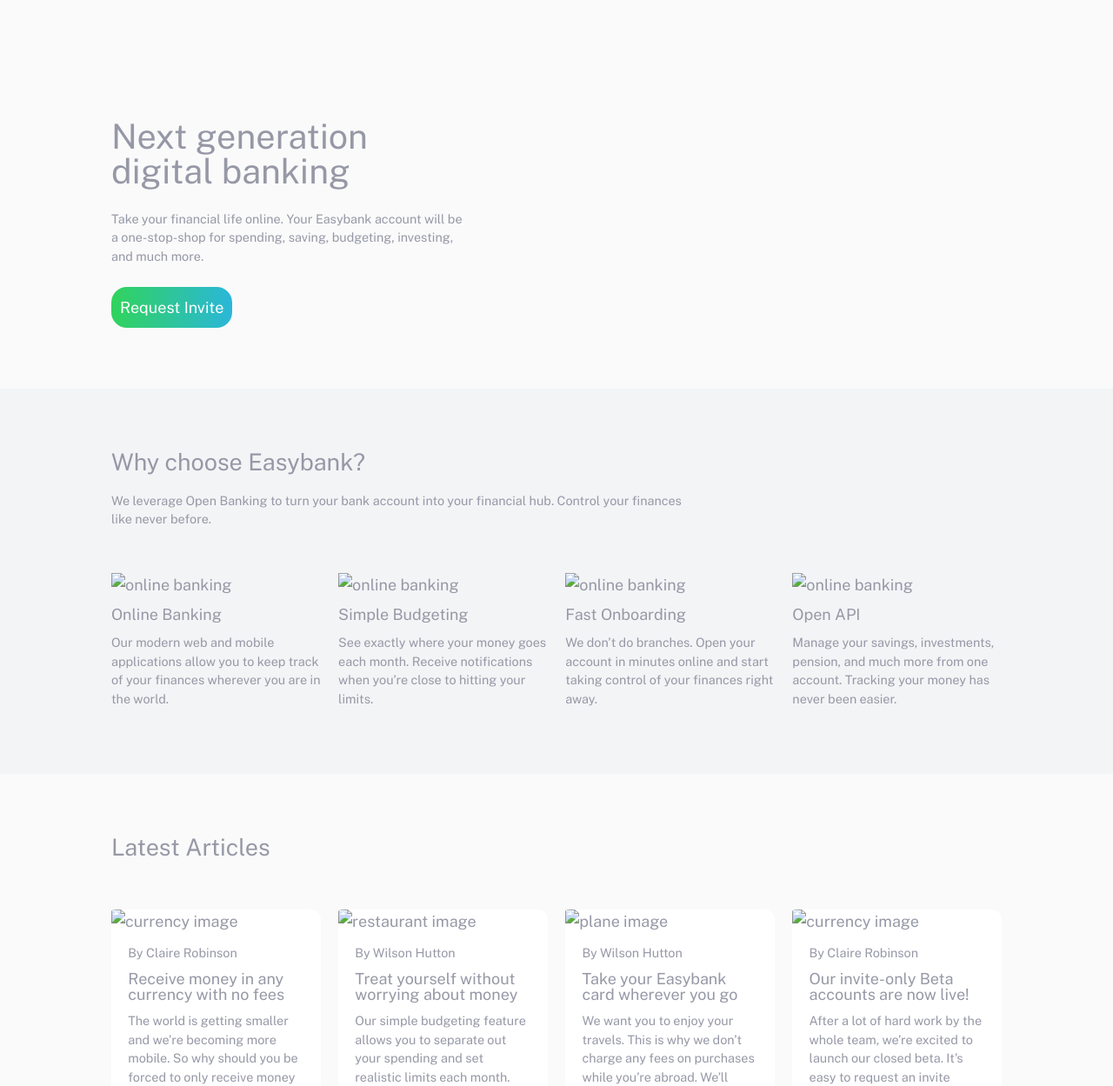
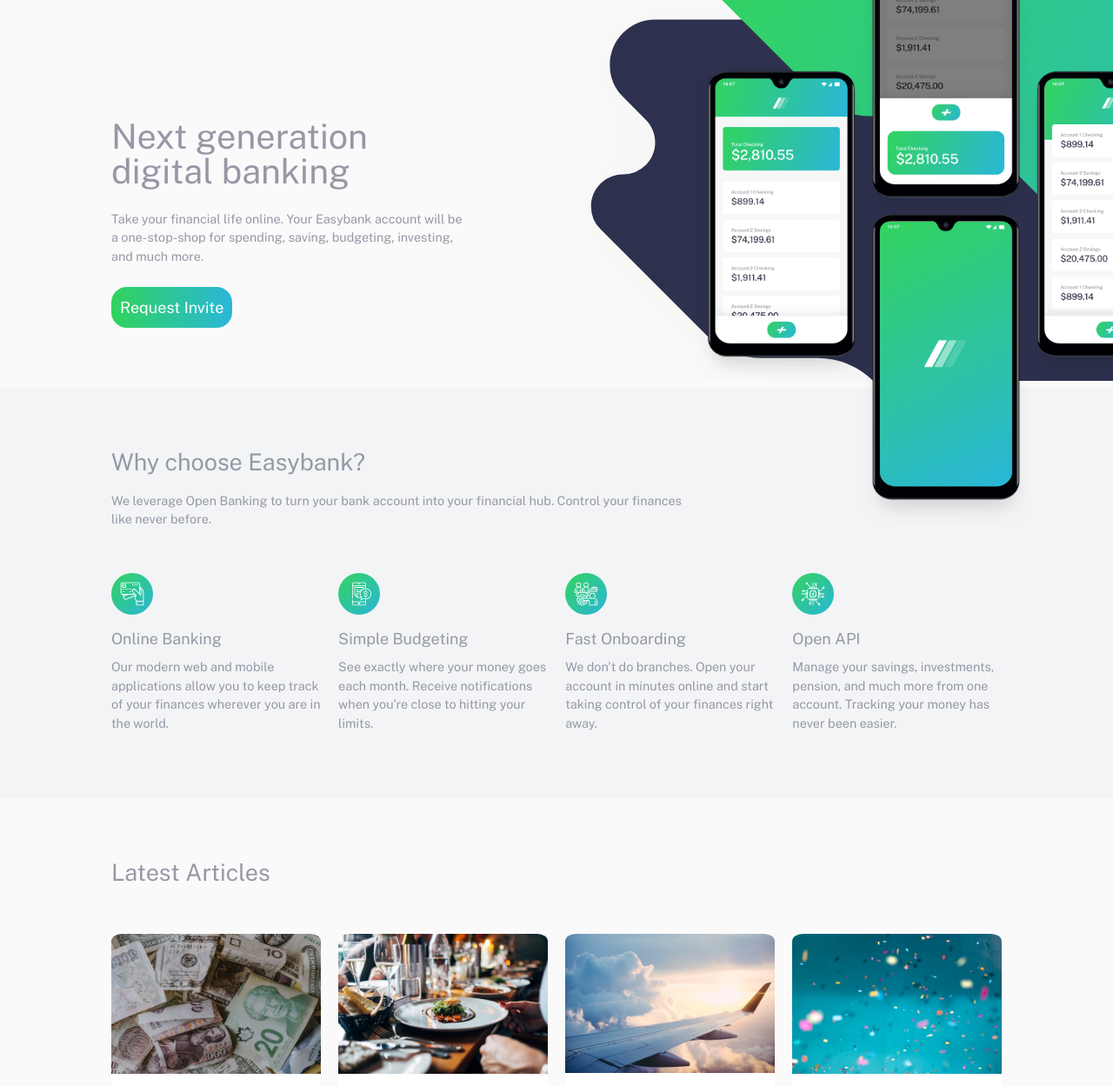
Before and after one commit to Henson-Kudi/easybank-landing-page-static, a website: page dist/index.html in a window 1280 px wide. Shown: the part 91-1340 px from the top of the page at 87% size. Drawn offline with nearby package versions, Linux system fonts and the light colour scheme; the site is published under a folder, as on GitHub Pages, so addresses that start at the root find nothing.

Commit message:
Third commit

```diff
--- a/dist/index.html
+++ b/dist/index.html
@@ -112,25 +112,25 @@
 
       <div class="service-items">
         <div class="service-item">
-          <img src="/dist/images/icon-online.svg" alt="online banking">
+          <img src="./images/icon-online.svg" alt="online banking">
           <h3>Online Banking</h3>
           <p>Our modern web and mobile applications allow you to keep track of your finances wherever you are in the world.</p>
         </div>
 
         <div class="service-item">
-          <img src="/dist/images/icon-budgeting.svg" alt="online banking">
+          <img src="./images/icon-budgeting.svg" alt="online banking">
           <h3>Simple Budgeting</h3>
           <p>See exactly where your money goes each month. Receive notifications when you’re close to hitting your limits.</p>
         </div>
 
         <div class="service-item">
-          <img src="/dist/images/icon-onboarding.svg" alt="online banking">
+          <img src="./images/icon-onboarding.svg" alt="online banking">
           <h3>Fast Onboarding</h3>
           <p>We don’t do branches. Open your account in minutes online and start taking control of your finances right away.</p>
         </div>
 
         <div class="service-item">
-          <img src="/dist/images/icon-api.svg" alt="online banking">
+          <img src="./images/icon-api.svg" alt="online banking">
           <h3>Open API</h3>
           <p>Manage your savings, investments, pension, and much more from one account. Tracking your money has never been easier.</p>
         </div>
@@ -142,7 +142,7 @@
 
       <div class="articles-wrapper">
         <div class="article">
-          <img src="/dist/images/image-currency.jpg" alt="currency image">
+          <img src="./images/image-currency.jpg" alt="currency image">
           <div class="text">
             <p>By Claire Robinson</p>
             <h3>Receive money in any currency with no fees</h3>
@@ -153,7 +153,7 @@
         </div>
 
         <div class="article">
-          <img src="/dist/images/image-restaurant.jpg" alt="restaurant image">
+          <img src="./images/image-restaurant.jpg" alt="restaurant image">
           <div class="text">
             <p>By Wilson Hutton</p>
             <h3>Treat yourself without worrying about money</h3>
@@ -164,7 +164,7 @@
         </div>
 
         <div class="article">
-          <img src="/dist/images/image-plane.jpg" alt="plane image">
+          <img src="./images/image-plane.jpg" alt="plane image">
           <div class="text">
             <p>By Wilson Hutton</p>
             <h3>Take your Easybank card wherever you go</h3>
@@ -175,7 +175,7 @@
         </div>
 
         <div class="article">
-          <img src="/dist/images/image-confetti.jpg" alt="currency image">
+          <img src="./images/image-confetti.jpg" alt="currency image">
           <div class="text">
             <p>By Claire Robinson</p>
             <h3>Our invite-only Beta accounts are now live!</h3>
--- a/dist/styles.css
+++ b/dist/styles.css
@@ -121,7 +121,7 @@
   content: "";
   width: 100%;
   height: 100%;
-  background-image: url("/dist/images/bg-intro-desktop.svg");
+  background-image: url("./images/bg-intro-desktop.svg");
   position: absolute;
   background-position: center center;
   background-size: 90%;
@@ -134,7 +134,7 @@
   content: "";
   width: 100%;
   height: 150%;
-  background-image: url("/dist/images/image-mockups.png");
+  background-image: url("./images/image-mockups.png");
   position: absolute;
   background-position: center bottom;
   background-size: 45%;
@@ -358,7 +358,7 @@
     content: "";
     width: 100%;
     height: 100%;
-    background-image: url("/dist/images/bg-intro-mobile.svg");
+    background-image: url("./images/bg-intro-mobile.svg");
     position: absolute;
     right: 0;
     top: -18%;
@@ -371,7 +371,7 @@
     content: "";
     width: 100%;
     height: 100%;
-    background-image: url("/dist/images/image-mockups.png");
+    background-image: url("./images/image-mockups.png");
     position: absolute;
     top: -28%;
     right: 0;
```
Also changed, not shown: 1 other file.
